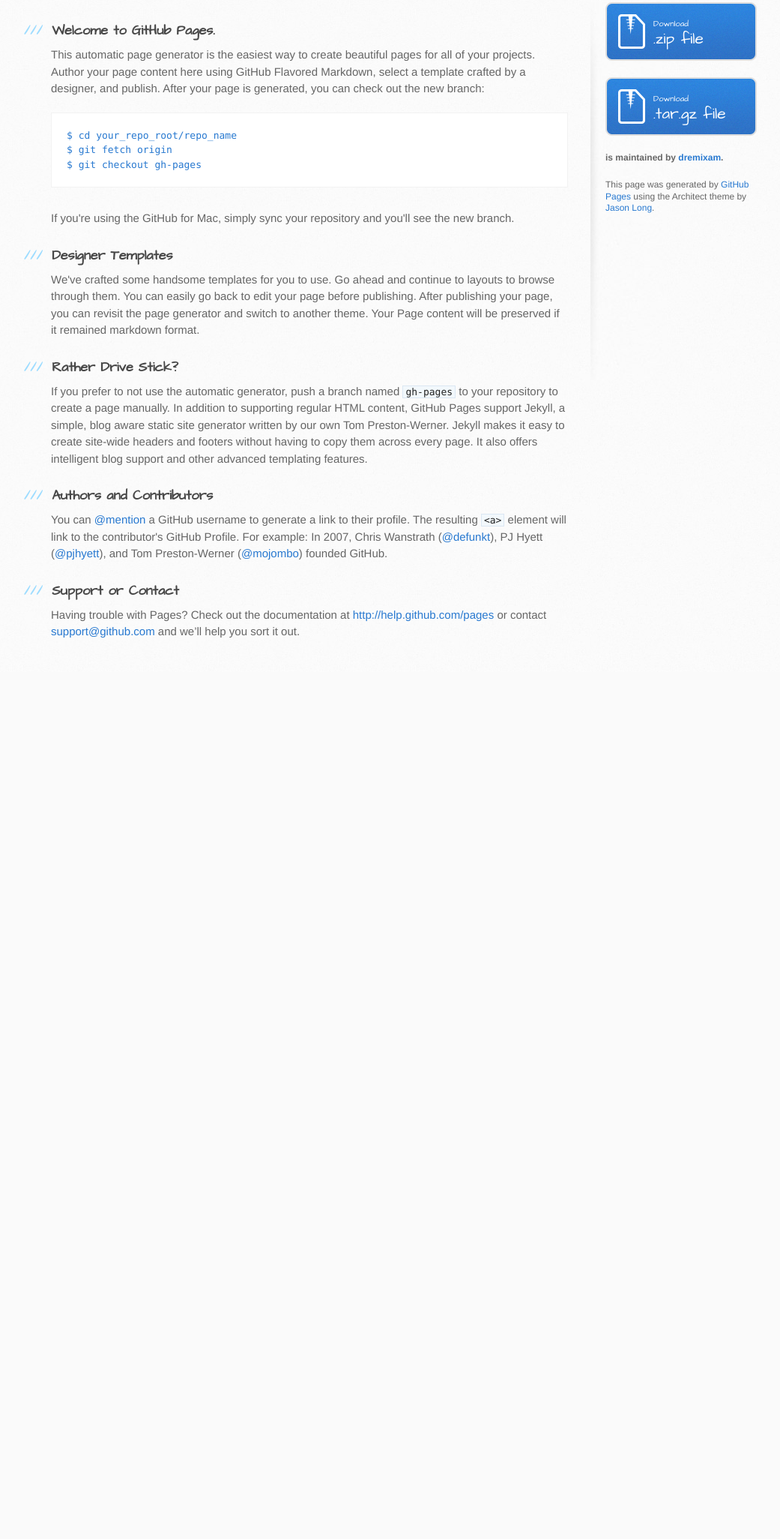
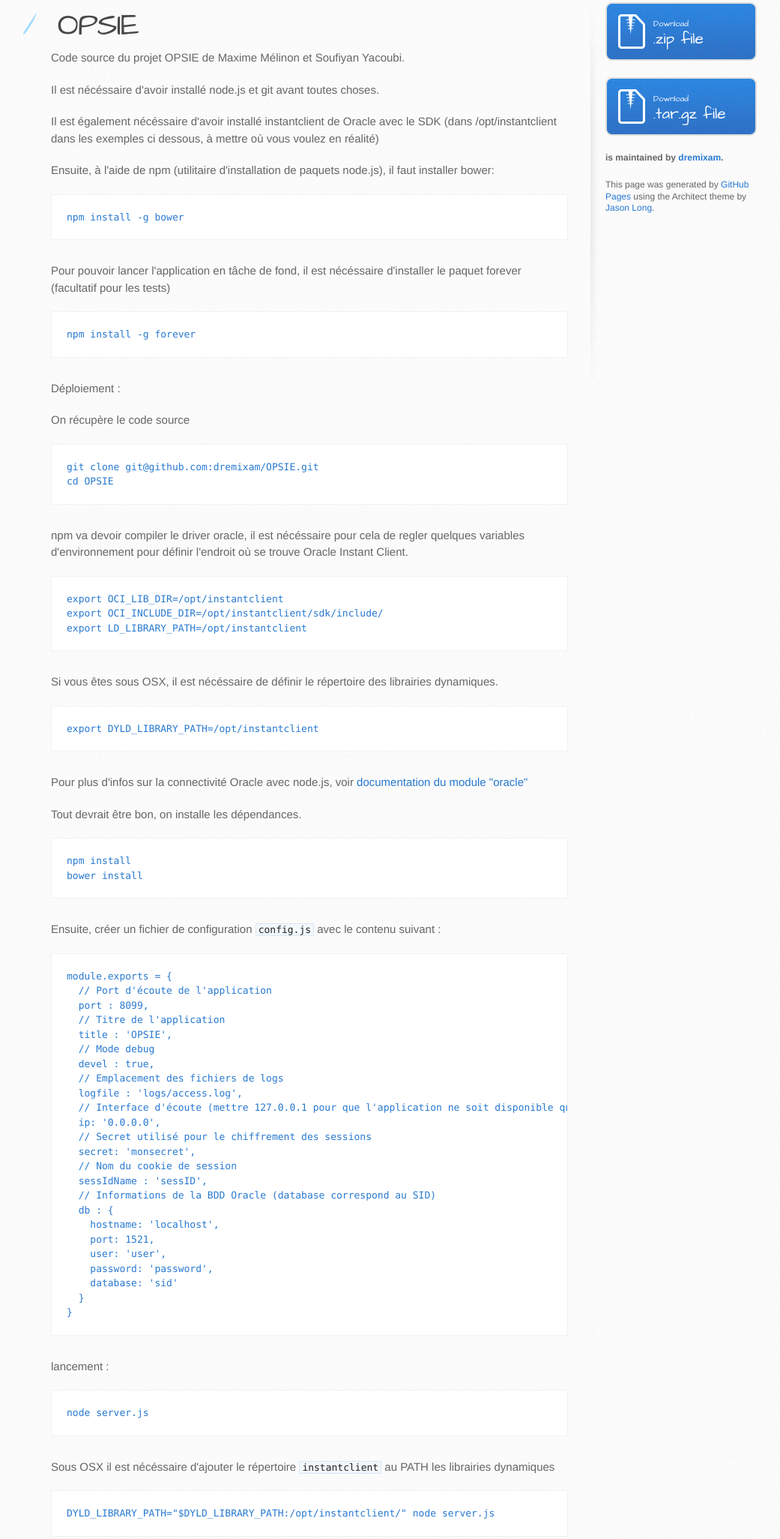
Before and after one commit to dremixam/OPSIE, a plain HTML site: page index.html in a window 1280 px wide. Shown: the part 195-2247 px from the top of the page at 75% size, without its empty margins (102-1143 px from the left). Before the commit the page ends 1091 px from the top, so only its background shows below. Drawn offline with Linux system fonts and the light colour scheme.

```diff
--- a/index.html
+++ b/index.html
@@ -13,13 +13,13 @@
     <script src="//html5shiv.googlecode.com/svn/trunk/html5.js"></script>
     <![endif]-->
 
-    <title>Opsie by dremixam</title>
+    <title>Tp OPSIE by dremixam</title>
   </head>
 
   <body>
     <header>
       <div class="inner">
-        <h1>Opsie</h1>
+        <h1>Tp OPSIE</h1>
         <h2></h2>
         <a href="https://github.com/dremixam/OPSIE" class="button"><small>View project on</small> GitHub</a>
       </div>
@@ -28,37 +28,102 @@
     <div id="content-wrapper">
       <div class="inner clearfix">
         <section id="main-content">
-          <h3>
-<a name="welcome-to-github-pages" class="anchor" href="#welcome-to-github-pages"><span class="octicon octicon-link"></span></a>Welcome to GitHub Pages.</h3>
+          <h1>
+<a name="opsie" class="anchor" href="#opsie"><span class="octicon octicon-link"></span></a>OPSIE</h1>
 
-<p>This automatic page generator is the easiest way to create beautiful pages for all of your projects. Author your page content here using GitHub Flavored Markdown, select a template crafted by a designer, and publish. After your page is generated, you can check out the new branch:</p>
+<p>Code source du projet OPSIE de Maxime Mélinon et Soufiyan Yacoubi.</p>
 
-<pre><code>$ cd your_repo_root/repo_name
-$ git fetch origin
-$ git checkout gh-pages
+<p>Il est nécéssaire d'avoir installé node.js et git avant toutes choses.</p>
+
+<p>Il est également nécéssaire d'avoir installé instantclient de Oracle avec le SDK (dans /opt/instantclient dans les exemples ci dessous, à mettre où vous voulez en réalité)</p>
+
+<p>Ensuite, à l'aide de npm (utilitaire d'installation de paquets node.js), il faut installer bower:</p>
+
+<pre><code>npm install -g bower
 </code></pre>
 
-<p>If you're using the GitHub for Mac, simply sync your repository and you'll see the new branch.</p>
+<p>Pour pouvoir lancer l'application en tâche de fond, il est nécéssaire d'installer le paquet forever (facultatif pour les tests)</p>
 
-<h3>
-<a name="designer-templates" class="anchor" href="#designer-templates"><span class="octicon octicon-link"></span></a>Designer Templates</h3>
+<pre><code>npm install -g forever
+</code></pre>
 
-<p>We've crafted some handsome templates for you to use. Go ahead and continue to layouts to browse through them. You can easily go back to edit your page before publishing. After publishing your page, you can revisit the page generator and switch to another theme. Your Page content will be preserved if it remained markdown format.</p>
+<p>Déploiement :</p>
 
-<h3>
-<a name="rather-drive-stick" class="anchor" href="#rather-drive-stick"><span class="octicon octicon-link"></span></a>Rather Drive Stick?</h3>
+<p>On récupère le code source</p>
 
-<p>If you prefer to not use the automatic generator, push a branch named <code>gh-pages</code> to your repository to create a page manually. In addition to supporting regular HTML content, GitHub Pages support Jekyll, a simple, blog aware static site generator written by our own Tom Preston-Werner. Jekyll makes it easy to create site-wide headers and footers without having to copy them across every page. It also offers intelligent blog support and other advanced templating features.</p>
+<pre><code>git clone git@github.com:dremixam/OPSIE.git
+cd OPSIE
+</code></pre>
 
-<h3>
-<a name="authors-and-contributors" class="anchor" href="#authors-and-contributors"><span class="octicon octicon-link"></span></a>Authors and Contributors</h3>
+<p>npm va devoir compiler le driver oracle, il est nécéssaire pour cela de regler quelques variables d'environnement pour définir l'endroit où se trouve Oracle Instant Client.</p>
 
-<p>You can <a href="https://github.com/blog/821" class="user-mention">@mention</a> a GitHub username to generate a link to their profile. The resulting <code>&lt;a&gt;</code> element will link to the contributor's GitHub Profile. For example: In 2007, Chris Wanstrath (<a href="https://github.com/defunkt" class="user-mention">@defunkt</a>), PJ Hyett (<a href="https://github.com/pjhyett" class="user-mention">@pjhyett</a>), and Tom Preston-Werner (<a href="https://github.com/mojombo" class="user-mention">@mojombo</a>) founded GitHub.</p>
+<pre><code>export OCI_LIB_DIR=/opt/instantclient
+export OCI_INCLUDE_DIR=/opt/instantclient/sdk/include/
+export LD_LIBRARY_PATH=/opt/instantclient
+</code></pre>
 
-<h3>
-<a name="support-or-contact" class="anchor" href="#support-or-contact"><span class="octicon octicon-link"></span></a>Support or Contact</h3>
+<p>Si vous êtes sous OSX, il est nécéssaire de définir le répertoire des librairies dynamiques.</p>
 
-<p>Having trouble with Pages? Check out the documentation at <a href="http://help.github.com/pages">http://help.github.com/pages</a> or contact <a href="mailto:support@github.com">support@github.com</a> and we’ll help you sort it out.</p>
+<pre><code>export DYLD_LIBRARY_PATH=/opt/instantclient
+</code></pre>
+
+<p>Pour plus d'infos sur la connectivité Oracle avec node.js, voir <a href="https://www.npmjs.org/package/oracle">documentation du module "oracle"</a></p>
+
+<p>Tout devrait être bon, on installe les dépendances.</p>
+
+<pre><code>npm install
+bower install
+</code></pre>
+
+<p>Ensuite, créer un fichier de configuration <code>config.js</code> avec le contenu suivant :</p>
+
+<pre><code>module.exports = {
+  // Port d'écoute de l'application
+  port : 8099,
+  // Titre de l'application
+  title : 'OPSIE',
+  // Mode debug
+  devel : true,
+  // Emplacement des fichiers de logs
+  logfile : 'logs/access.log',
+  // Interface d'écoute (mettre 127.0.0.1 pour que l'application ne soit disponible que localement, 0.0.0.0 sinon dans la plupart des cas)
+  ip: '0.0.0.0',
+  // Secret utilisé pour le chiffrement des sessions
+  secret: 'monsecret',
+  // Nom du cookie de session
+  sessIdName : 'sessID',
+  // Informations de la BDD Oracle (database correspond au SID)
+  db : {
+    hostname: 'localhost',
+    port: 1521,
+    user: 'user',
+    password: 'password',
+    database: 'sid'
+  }
+}
+</code></pre>
+
+<p>lancement :</p>
+
+<pre><code>node server.js
+</code></pre>
+
+<p>Sous OSX il est nécéssaire d'ajouter le répertoire <code>instantclient</code> au PATH les librairies dynamiques</p>
+
+<pre><code>DYLD_LIBRARY_PATH="$DYLD_LIBRARY_PATH:/opt/instantclient/" node server.js
+</code></pre>
+
+<p>lancement en tâche de fond :</p>
+
+<pre><code>forever start server.js
+</code></pre>
+
+<p>Même chose pour OSX</p>
+
+<pre><code>DYLD_LIBRARY_PATH="$DYLD_LIBRARY_PATH:/opt/instantclient/" forever start server.js
+</code></pre>
+
+<p>L'application est ensuite accessible à l'adresse <a href="avec%20la%20configuration%20par%20d%C3%A9faut">http://localhost:8099/</a>.</p>
         </section>
 
         <aside id="sidebar">
```
Also changed, not shown: params.json (+1 -1 lines).
